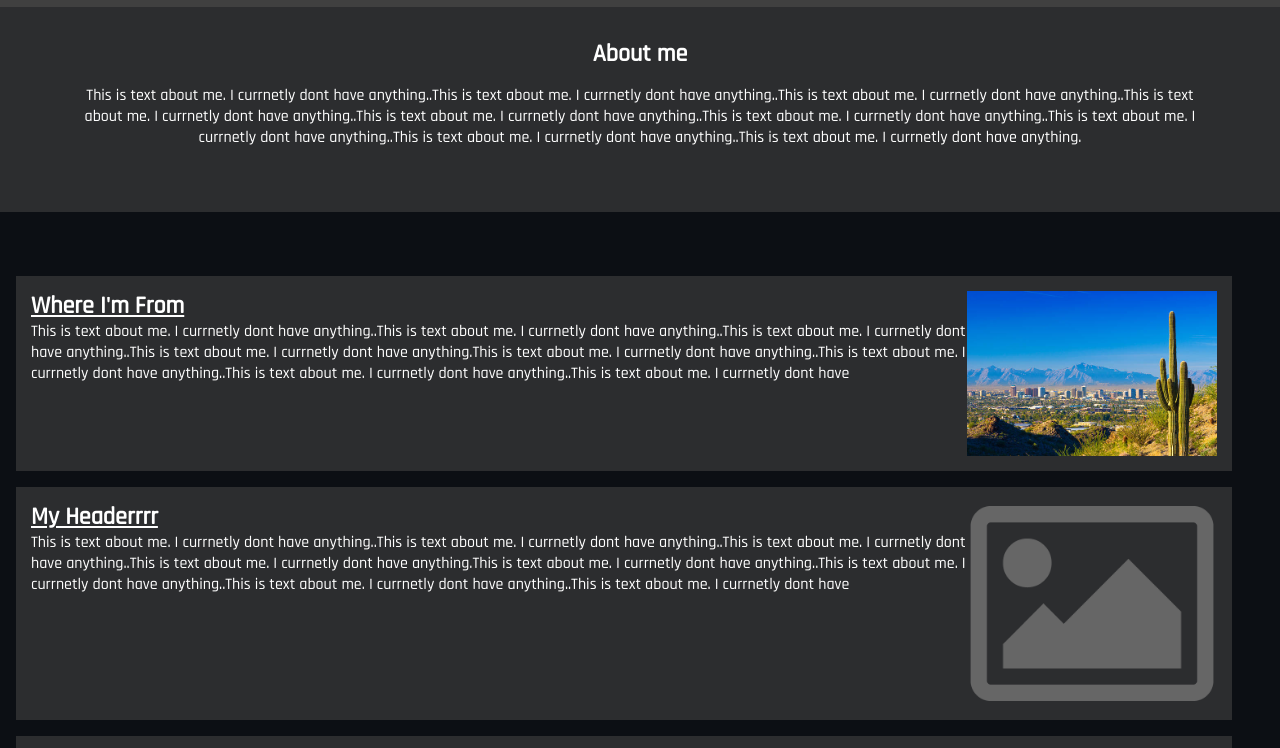
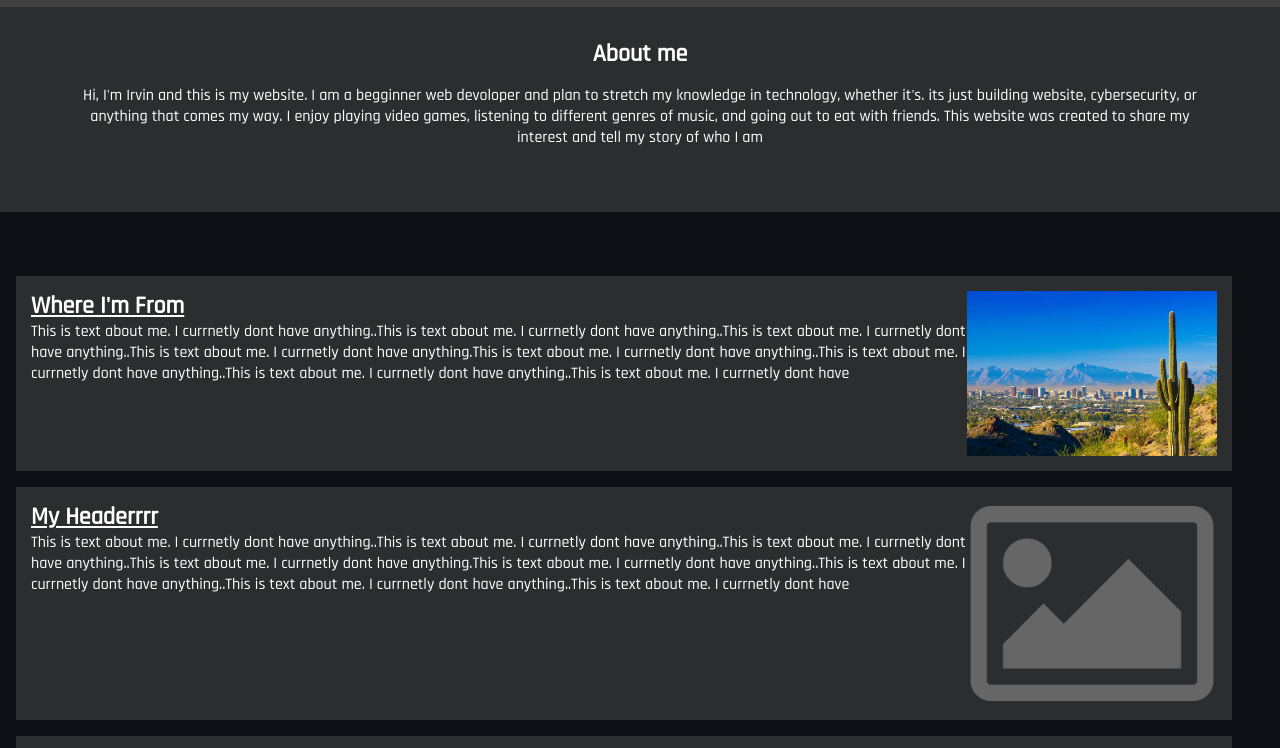
Before and after one commit to Rephec/final-project, a plain HTML site: page index.html in a window 1280 px wide. Shown: the part 52-800 px from the top of the page. Drawn offline with Linux system fonts and the light colour scheme.

Commit message:
Update index.html

```diff
--- a/index.html
+++ b/index.html
@@ -24,14 +24,10 @@
         <section>
           <h2 class="dscr">About me</h2>
           <p class="me-text">
-            This is text about me. I currnetly dont have anything..This is text
-            about me. I currnetly dont have anything..This is text about me. I
-            currnetly dont have anything..This is text about me. I currnetly
-            dont have anything..This is text about me. I currnetly dont have
-            anything..This is text about me. I currnetly dont have
-            anything..This is text about me. I currnetly dont have
-            anything..This is text about me. I currnetly dont have
-            anything..This is text about me. I currnetly dont have anything.
+            Hi, I'm Irvin and this is my website. I am a begginner web devoloper and plan to stretch my knowledge in technology, whether it's.
+            its just building website, cybersecurity, or anything that comes my way. I enjoy playing video games, listening
+            to different genres of music, and going out to eat with friends. This website was created to share my interest and tell
+            my story of who I am
           </p>
         </section>
       </div>
```
